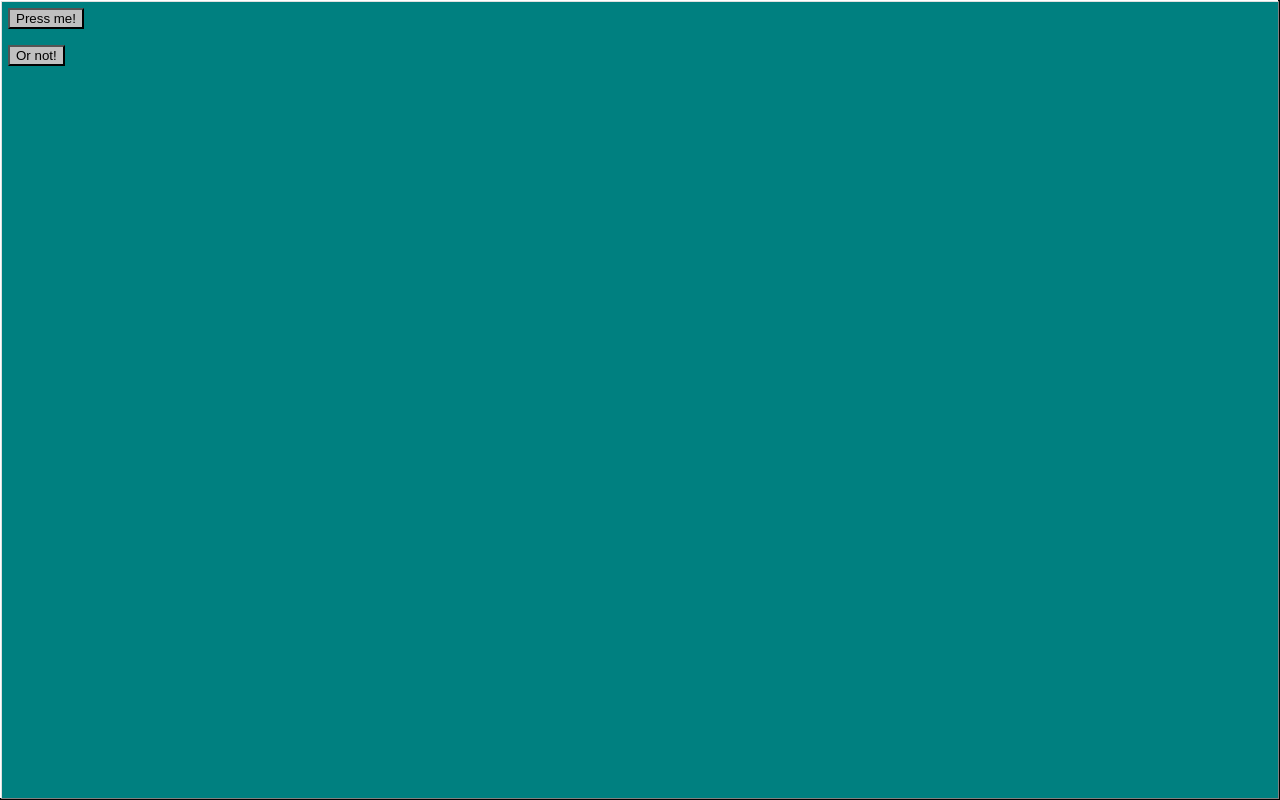
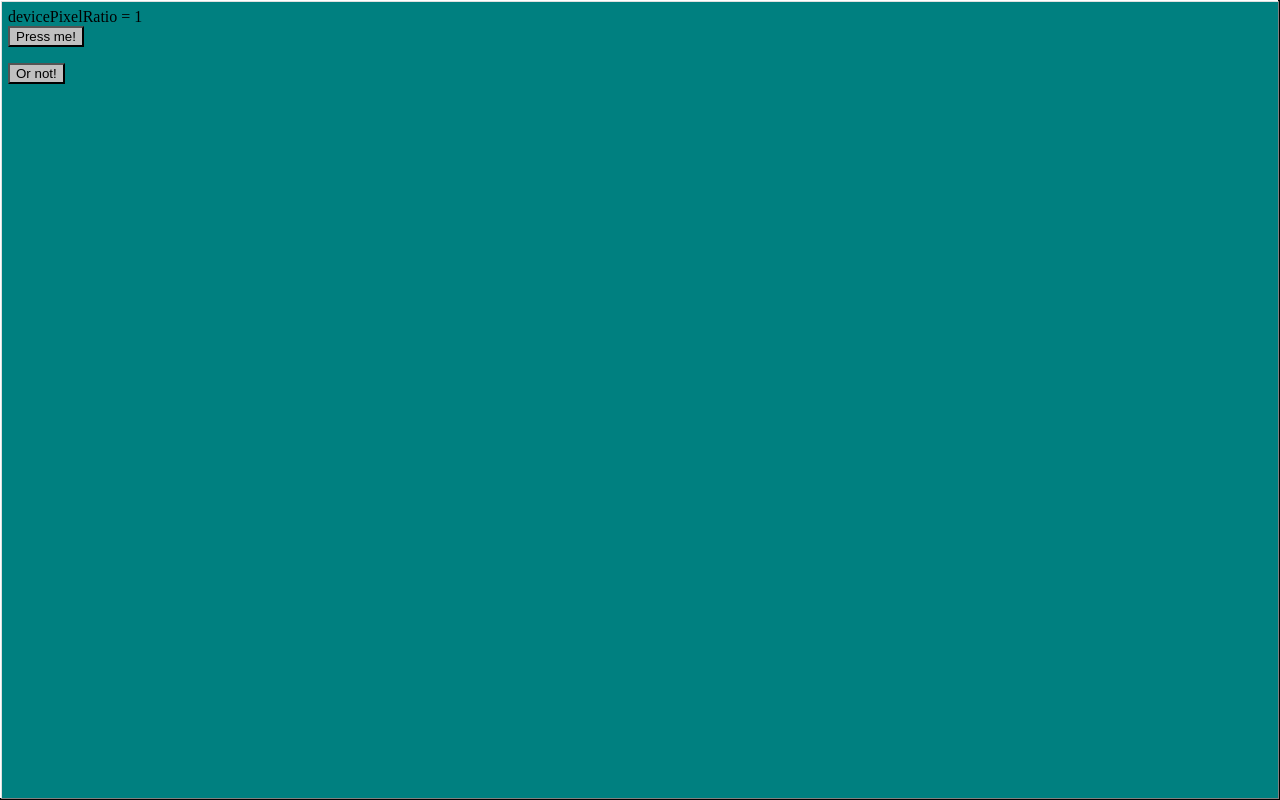
Before and after one commit to sarahkw/dangerchat, an Angular app: page / in a window 1280 px wide. Built offline with nearby package versions, Linux system fonts and the light colour scheme.

Commit message:
show devicePixelRatio in the demo app

```diff
--- a/projects/demo-w98w/src/app/app.component.html
+++ b/projects/demo-w98w/src/app/app.component.html
@@ -1,3 +1,6 @@
+<div>
+    devicePixelRatio = {{ devicePixelRatio }}
+</div>
 <div>
     <w98w-button>Press me!</w98w-button>
 </div>
--- a/projects/demo-w98w/src/app/app.component.ts
+++ b/projects/demo-w98w/src/app/app.component.ts
@@ -7,4 +7,6 @@ import { Component } from '@angular/core';
 })
 export class AppComponent {
   title = 'demo-w98w';
+
+  devicePixelRatio = window.devicePixelRatio;
 }
```
